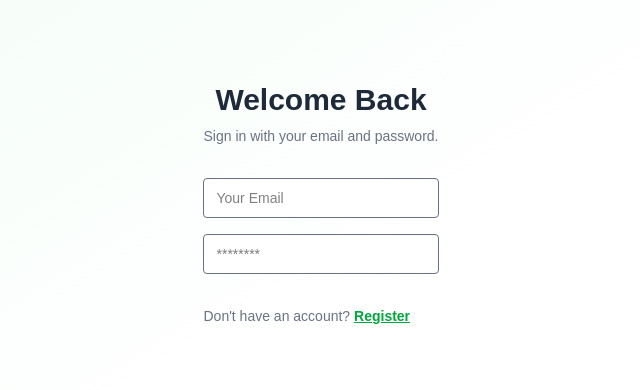
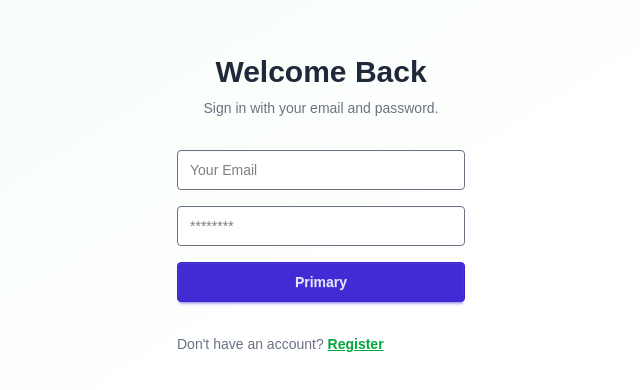
Before and after one commit to oxcode-dev/socials-frontend, a Next.js app: page /auth in a window 1280 px wide. Shown: the part 212-602 px from the top of the page, without its empty margins (319-959 px from the left). Built offline with nearby package versions, Linux system fonts and the light colour scheme.

Commit message:
initials

```diff
--- a/app/auth/layout.tsx
+++ b/app/auth/layout.tsx
@@ -20,13 +20,13 @@ const layout = ({
 
                 <div className="relative w-full h-screen">
                     <div className="w-full h-full bg-white min-h-screen bg-linear-to-br from-0% to-60% from-green-50 to-white">
-                        <div className="flex w-full md:max-w-lg mx-auto px-4 flex-col items-center justify-center h-full">
-                            <div className="py-6 px-4 md:px-8">
+                        <div className="flex w-full md:max-w-sm mx-auto px-4 flex-col items-center justify-center h-full">
+                            <div className="py-6 px-4 md:px-8 w-full">
                                 <Link href="/">
                                     {/* <Logo /> */}
                                 </Link>
 
-                                <div>
+                                <div className="w-full">
                                     {children}
                                 </div>
                             </div>
--- a/forms/auth/LoginForm.tsx
+++ b/forms/auth/LoginForm.tsx
@@ -10,6 +10,10 @@ const LoginForm = () => {
                 <div>
                     <input type="password" placeholder="********" className="input bg-white border-gray-500" />
                 </div>
+
+                <div className="w-full">
+                    <button className="btn btn-primary w-full">Primary</button>
+                </div>
             </form>
 
         </>
```
